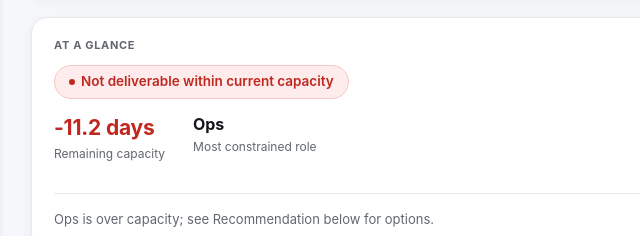
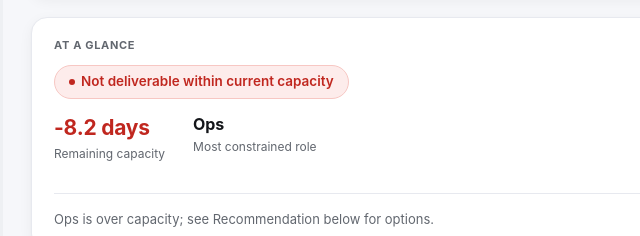
Before and after one commit to deepika-appmaker/delivery-capacity-planner, a plain HTML site: page index.html in a window 1280 px wide. Shown: the part 893-1129 px from the top of the page, 117-757 px from the left. Drawn offline with Linux system fonts and the light colour scheme.

Commit message:
new update changed the default capacity
Updated effort values for P1, Web Parity, and Custom App.

```diff
--- a/index.html
+++ b/index.html
@@ -259,9 +259,9 @@
     }
   },
   effort: {
-    p1:     { label: 'P1 / Default', shefinSetup: 3, shefinQaHandoff: 0.2, shefinSanity: 1, shefinPublish: 1, shefinDashboardTraining: 0.5, qa: 2,   qaTestCasePrep: 0,   dev: 0,    pmCore: 0.4, pmClientComm: 0.1, royBase: 0.2 },
-    web:    { label: 'Web Parity',   shefinSetup: 3, shefinQaHandoff: 0.2, shefinSanity: 0, shefinPublish: 1, shefinDashboardTraining: 0.5, qa: 5,   qaTestCasePrep: 2.5, dev: 15,   pmCore: 3.5, pmClientComm: 1.5, royBase: 1.5 },
-    custom: { label: 'Custom App',   shefinSetup: 3, shefinQaHandoff: 0.2, shefinSanity: 0, shefinPublish: 1, shefinDashboardTraining: 0.5, qa: 10,  qaTestCasePrep: 2.5, dev: 25, pmCore: 5.5, pmClientComm: 2.5, royBase: 2.5 }
+    p1:     { label: 'P1 / Default', shefinSetup: 3, shefinQaHandoff: 0.2, shefinSanity: 1, shefinPublish: 0.5, shefinDashboardTraining: 0.5, qa: 2,   qaTestCasePrep: 0,   dev: 0,    pmCore: 0.4, pmClientComm: 0.1, royBase: 0.2 },
+    web:    { label: 'Web Parity',   shefinSetup: 3, shefinQaHandoff: 0.2, shefinSanity: 0, shefinPublish: 0.5, shefinDashboardTraining: 0.5, qa: 5,   qaTestCasePrep: 2.5, dev: 15,   pmCore: 3.5, pmClientComm: 1.5, royBase: 1.5 },
+    custom: { label: 'Custom App',   shefinSetup: 3, shefinQaHandoff: 0.2, shefinSanity: 0, shefinPublish: 0.5, shefinDashboardTraining: 0.5, qa: 10,  qaTestCasePrep: 2.5, dev: 25, pmCore: 5.5, pmClientComm: 2.5, royBase: 2.5 }
   },
   multipliers: { Simple: 0.8, Standard: 1.0, Complex: 1.3, 'Very Complex': 1.6 }
 };
```
